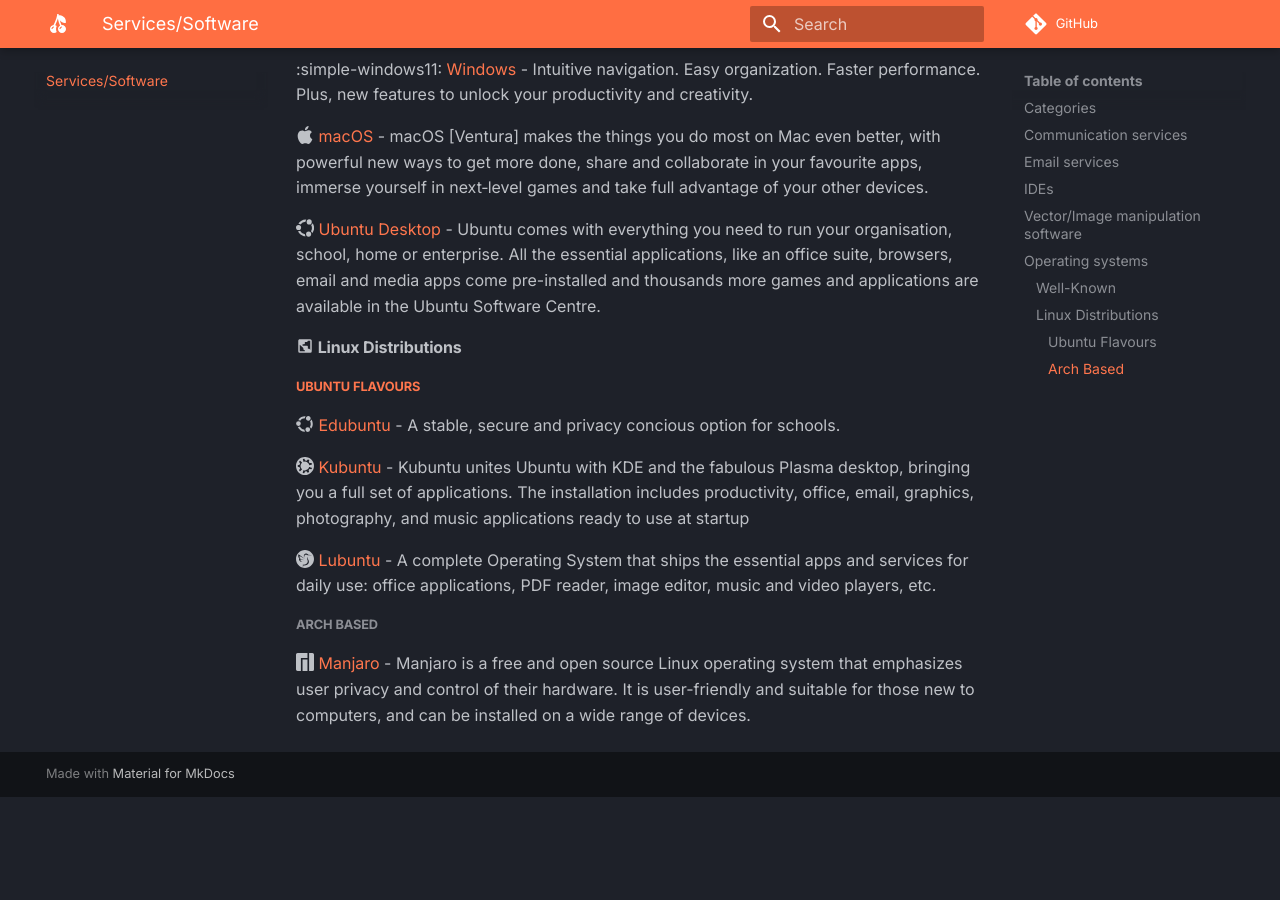
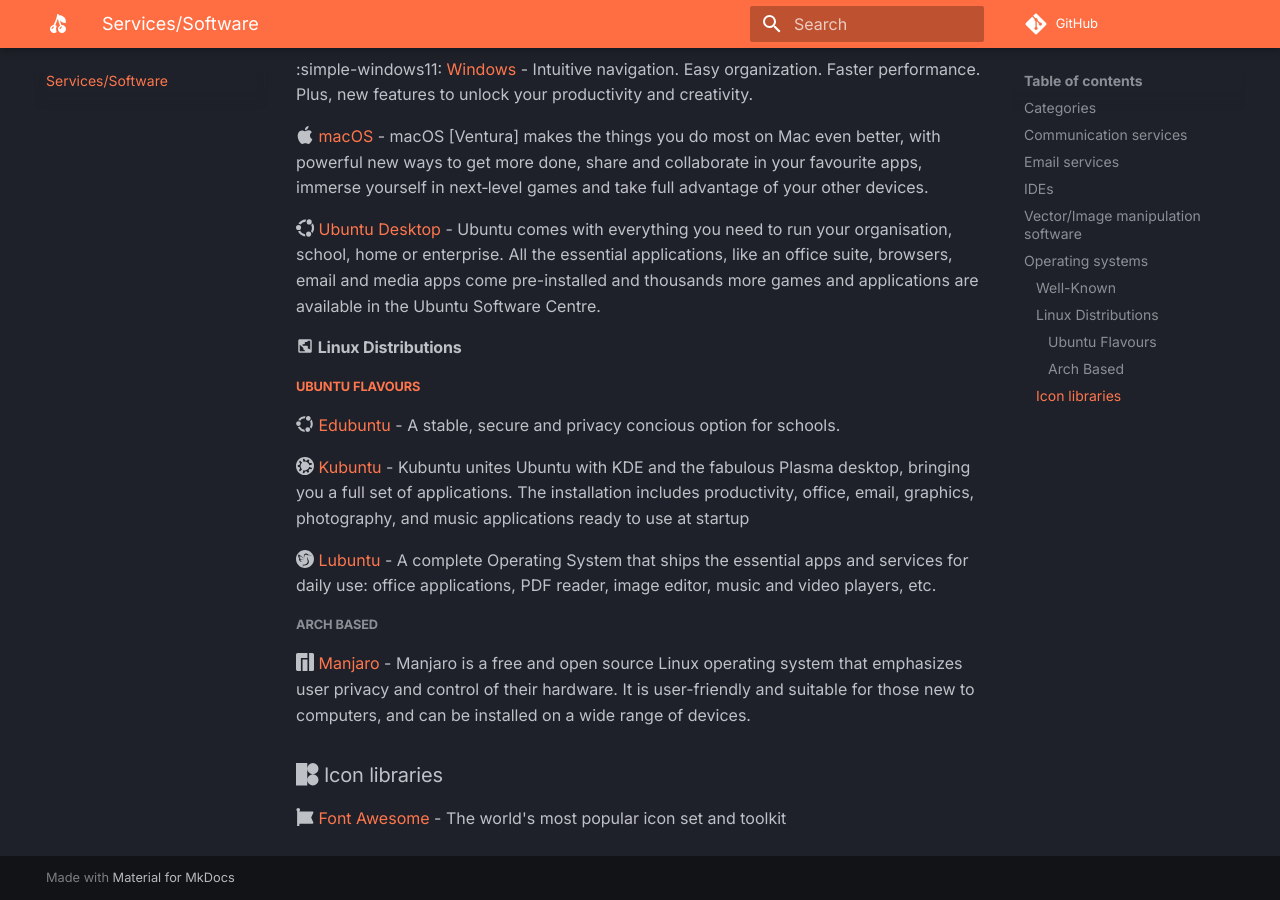
Before and after one commit to hamhimdev/fruit, an MkDocs documentation site: the page built from docs/docs.md, in a window 1280 px wide and 900 px high, scrolled down 2273 px. Built offline with MkDocs 1.6.1 and Material for MkDocs 9.7.7, drawn with Linux system fonts in a browser that asks for light colours; comment, search, counter and statistics services are not loaded; before the commit the page ends 3070 px from its top, so only the background shows below that.

Commit message:
Add Font Awesome

```diff
--- a/docs/docs.md
+++ b/docs/docs.md
@@ -86,3 +86,7 @@
 ##### Arch Based
 
 :simple-manjaro: [Manjaro](https://manjaro.org/) - Manjaro is a free and open source Linux operating system that emphasizes user privacy and control of their hardware. It is user-friendly and suitable for those new to computers, and can be installed on a wide range of devices.
+
+### :simple-icons8: Icon libraries
+
+:fontawesome-brands-font-awesome: [Font Awesome](https://fontawesome.com/icons) - The world's most popular icon set and toolkit
```
